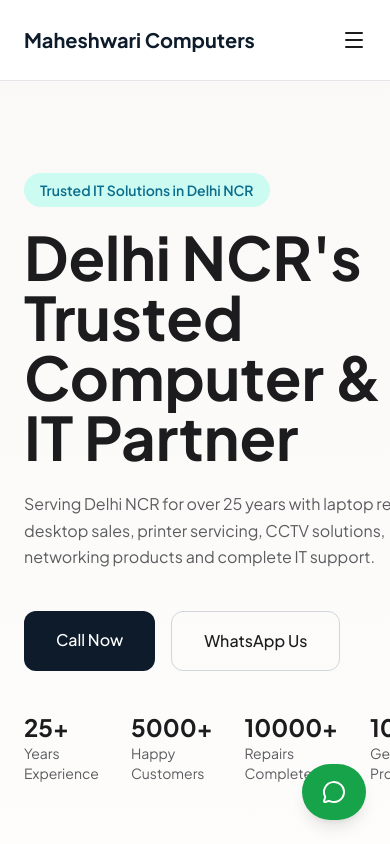
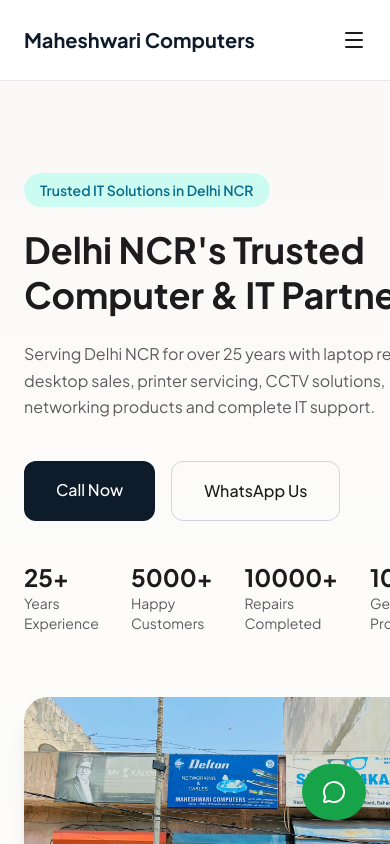
Before and after one commit to mkrishna09/Maheshwari-Computers, a Next.js app: page / in a window 390 px wide. Shown: the top 844 px of the page. Built offline with nearby package versions, Linux system fonts and the light colour scheme.

Commit message:
Sixth Commit

```diff
--- a/components/home/Hero.tsx
+++ b/components/home/Hero.tsx
@@ -12,7 +12,14 @@ export default function Hero() {
               Trusted IT Solutions in Delhi NCR
             </span>
 
-            <h1 className="mt-6 text-6xl font-bold lg:text-7xl font-bold text-brand-text">
+            <h1 className="
+                mt-6
+                text-4xl
+                font-bold
+                leading-tight
+                sm:text-5xl
+                lg:text-7xl
+              font-bold text-brand-text">
               Delhi NCR's Trusted
               <br />
               Computer & IT Partner
```
